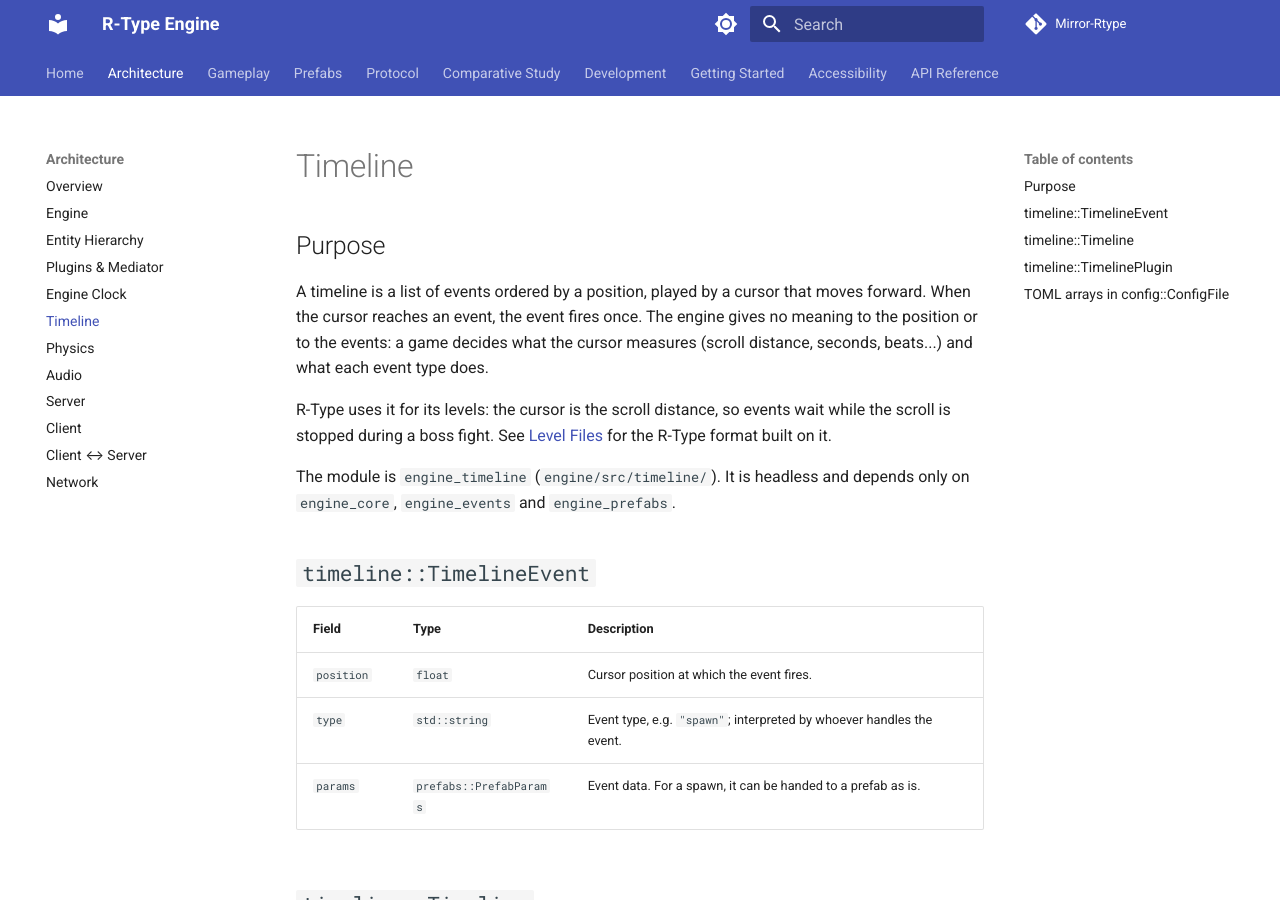
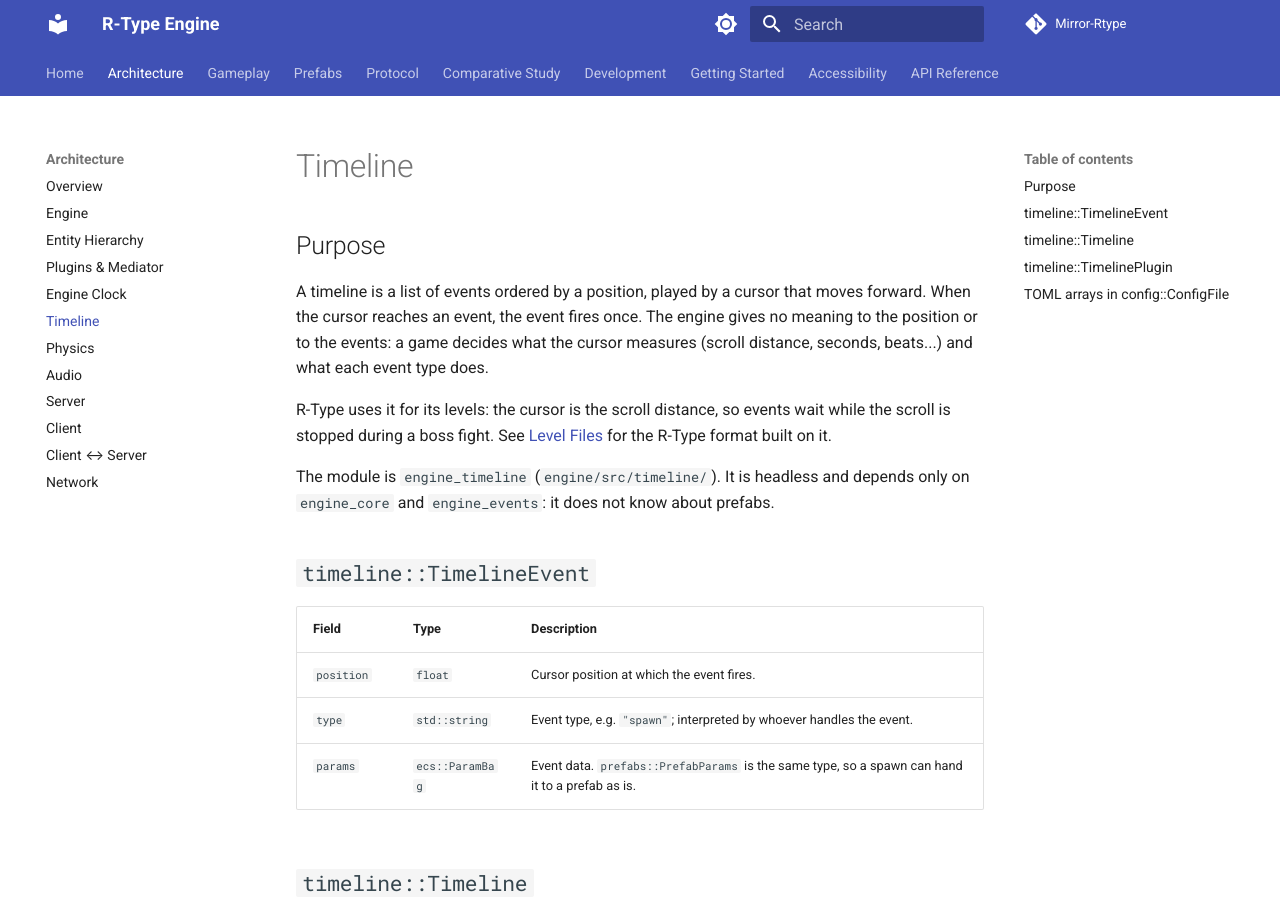
Before and after one commit to Matt4401/Mirror-Rtype, an MkDocs documentation site: the page built from docs/architecture/timeline.md, in a window 1280 px wide and 900 px high. Built offline with MkDocs 1.6.1 and Material for MkDocs 9.7.7, drawn with Linux system fonts in a browser that asks for light colours; comment, search, counter and statistics services are not loaded.

Commit message:
docs(engine): document ecs::ParamBag and the timeline dependencies

```diff
--- a/docs/architecture/timeline.md
+++ b/docs/architecture/timeline.md
@@ -9,8 +9,8 @@ cursor measures (scroll distance, seconds, beats...) and what each event type do
 R-Type uses it for its levels: the cursor is the scroll distance, so events wait while the scroll is stopped during a
 boss fight. See [Level Files](../gameplay/levels.md) for the R-Type format built on it.
 
-The module is `engine_timeline` (`engine/src/timeline/`). It is headless and depends only on `engine_core`,
-`engine_events` and `engine_prefabs`.
+The module is `engine_timeline` (`engine/src/timeline/`). It is headless and depends only on `engine_core` and
+`engine_events`: it does not know about prefabs.
 
 ## `timeline::TimelineEvent`
 
@@ -18,7 +18,7 @@ The module is `engine_timeline` (`engine/src/timeline/`). It is headless and dep
 |-------|------|-------------|
 | `position` | `float` | Cursor position at which the event fires. |
 | `type` | `std::string` | Event type, e.g. `"spawn"`; interpreted by whoever handles the event. |
-| `params` | `prefabs::PrefabParams` | Event data. For a spawn, it can be handed to a prefab as is. |
+| `params` | `ecs::ParamBag` | Event data. `prefabs::PrefabParams` is the same type, so a spawn can hand it to a prefab as is. |
 
 ## `timeline::Timeline`
 
```
Also changed, not shown: docs/prefabs/index.md (+1 -1 lines).
